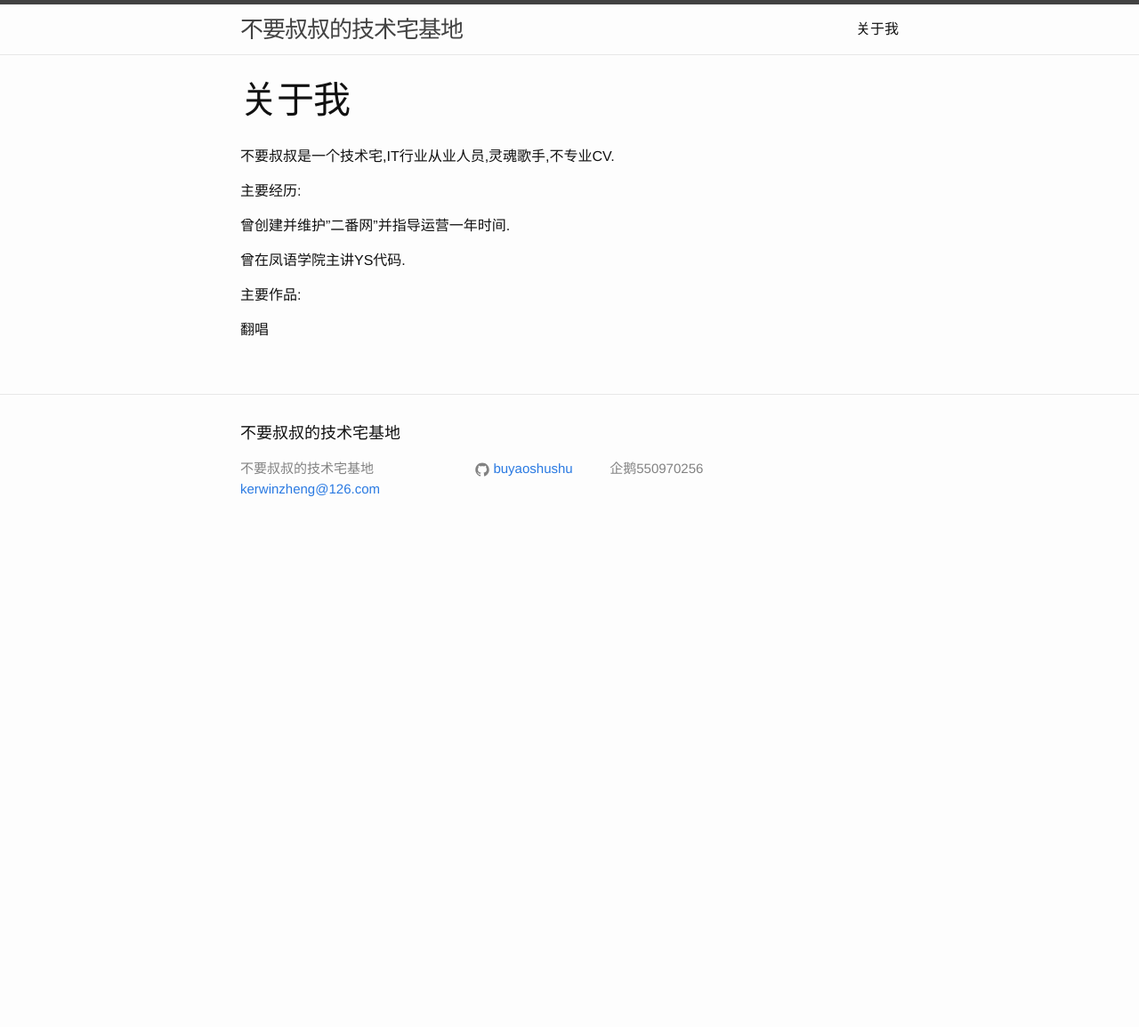
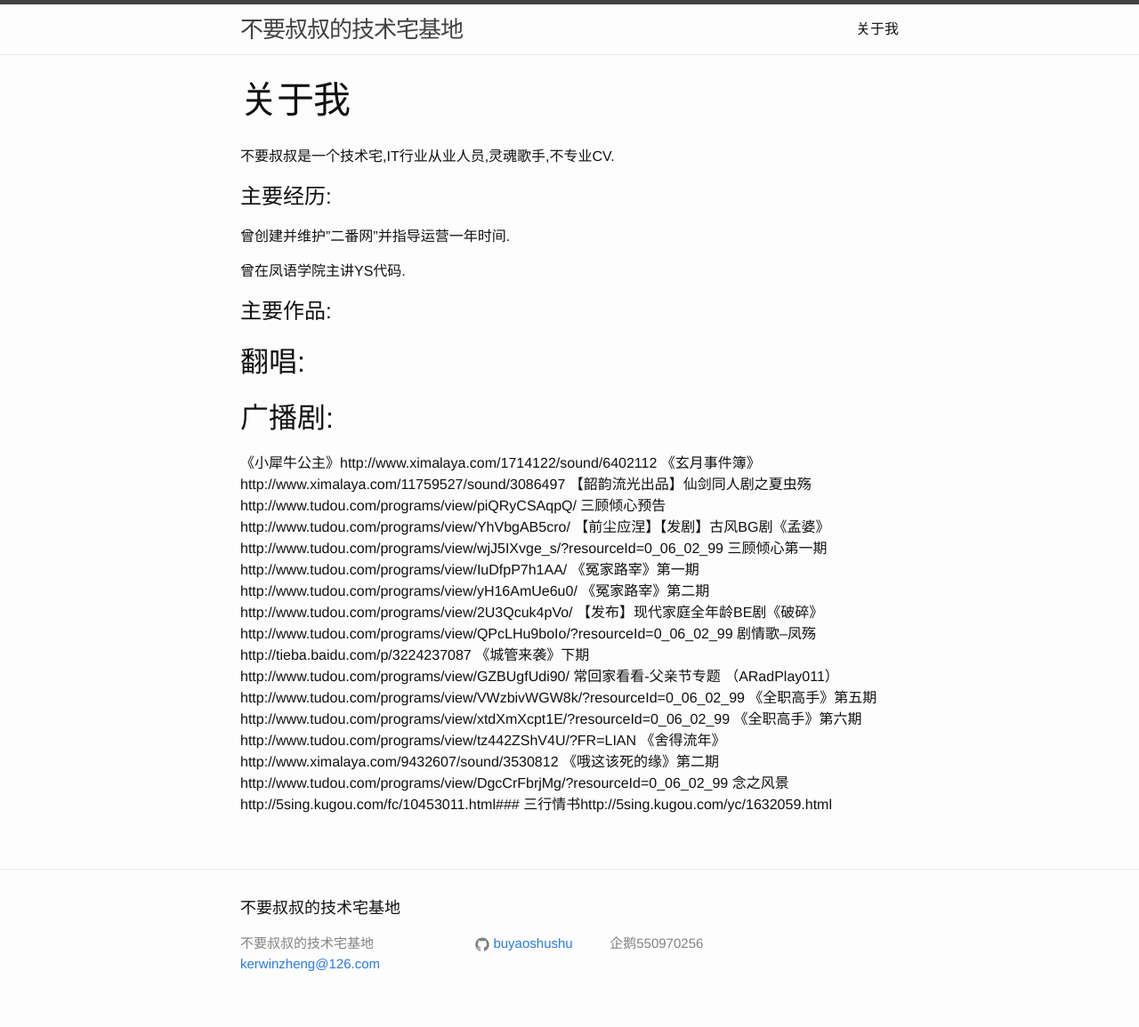
Before and after one commit to buyaoshushu/buyaoshushu.github.io, a Jekyll site: the page built from about.md, in a window 1280 px wide. Shown: the whole page at 89% size. Built offline with Jekyll 4.4.1, drawn with Linux system fonts in a browser that asks for light colours; before the commit the page ends 900 px from its top, so only the background shows below that.

Commit message:
change about.md

```diff
--- a/about.md
+++ b/about.md
@@ -6,12 +6,32 @@
 
 不要叔叔是一个技术宅,IT行业从业人员,灵魂歌手,不专业CV.
 
-主要经历:
+#主要经历:
 
 曾创建并维护"二番网"并指导运营一年时间.
 
 曾在凤语学院主讲YS代码.
 
-主要作品:
+#主要作品:
 
-翻唱
+##翻唱:
+
+##广播剧:
+《小犀牛公主》http://www.ximalaya.com/1714122/sound/6402112
+《玄月事件簿》http://www.ximalaya.com/11759527/sound/3086497
+【韶韵流光出品】仙剑同人剧之夏虫殇 http://www.tudou.com/programs/view/piQRyCSAqpQ/
+三顾倾心预告http://www.tudou.com/programs/view/YhVbgAB5cro/
+【前尘应涅】【发剧】古风BG剧《孟婆》http://www.tudou.com/programs/view/wjJ5IXvge_s/?resourceId=0_06_02_99
+三顾倾心第一期http://www.tudou.com/programs/view/IuDfpP7h1AA/
+《冤家路宰》第一期http://www.tudou.com/programs/view/yH16AmUe6u0/
+《冤家路宰》第二期http://www.tudou.com/programs/view/2U3Qcuk4pVo/
+【发布】现代家庭全年龄BE剧《破碎》http://www.tudou.com/programs/view/QPcLHu9boIo/?resourceId=0_06_02_99
+剧情歌--凤殇 http://tieba.baidu.com/p/3224237087
+《城管来袭》下期http://www.tudou.com/programs/view/GZBUgfUdi90/
+常回家看看-父亲节专题 （ARadPlay011）http://www.tudou.com/programs/view/VWzbivWGW8k/?resourceId=0_06_02_99
+《全职高手》第五期http://www.tudou.com/programs/view/xtdXmXcpt1E/?resourceId=0_06_02_99
+《全职高手》第六期http://www.tudou.com/programs/view/tz442ZShV4U/?FR=LIAN
+《舍得流年》http://www.ximalaya.com/9432607/sound/3530812
+《哦这该死的缘》第二期http://www.tudou.com/programs/view/DgcCrFbrjMg/?resourceId=0_06_02_99
+念之风景http://5sing.kugou.com/fc/10453011.html###
+三行情书http://5sing.kugou.com/yc/1632059.html
```
